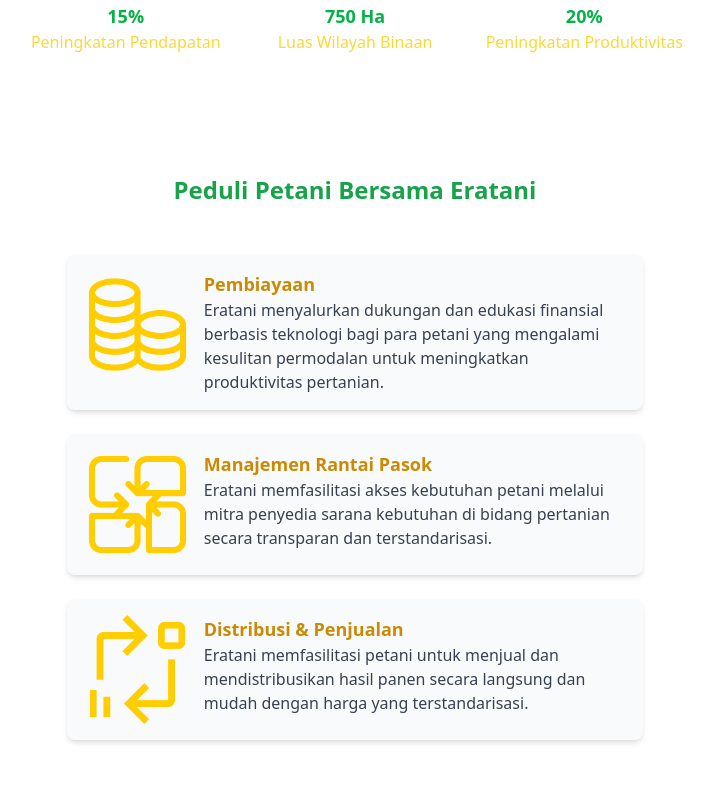
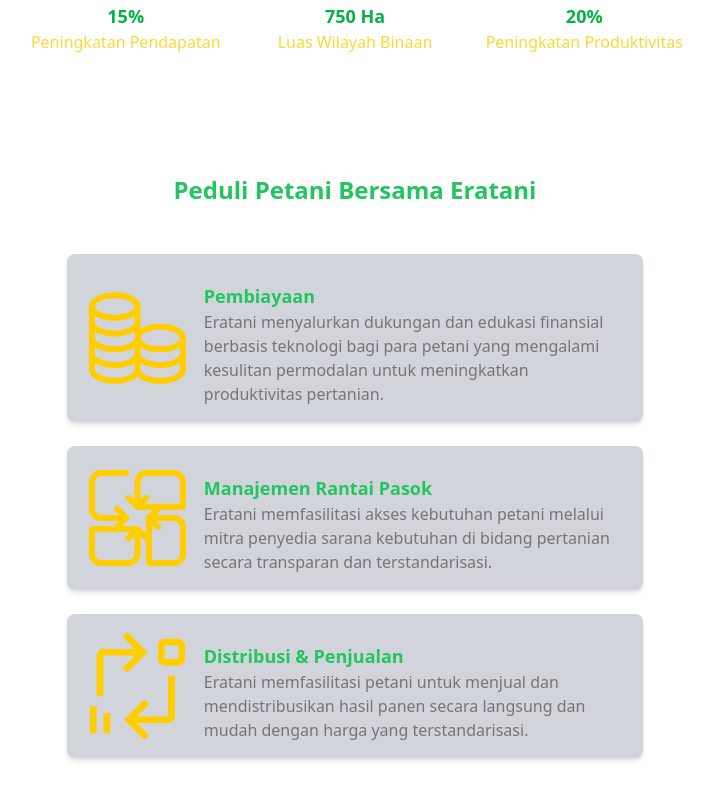
Before and after one commit to fahmi-azzuhri/Assesment-Test-FE, a React (Vite) app: page / in a window 1280 px wide. Shown: the part 1208-2008 px from the top of the page, without its empty margins (285-999 px from the left). Built offline with nearby package versions, Linux system fonts and the light colour scheme.

Commit message:
fix section farmer care

```diff
--- a/src/components/FarmerCare/FarmerCard.jsx
+++ b/src/components/FarmerCare/FarmerCard.jsx
@@ -2,11 +2,11 @@
 
 function FarmerCard({ icon, title, desc }) {
   return (
-    <div className="flex items-start bg-gray-50 p-4 rounded-lg shadow-md gap-3">
+    <div className="flex items-center items-start bg-gray-300 p-4 rounded-lg shadow-md gap-3">
       <img className="w-1/5" src={icon} />
-      <div>
-        <h3 className="text-yellow-600 font-bold text-lg"> {title} </h3>
-        <p className="text-gray-700">{desc}</p>
+      <div className="mt-3">
+        <h3 className="text-green-500 font-bold text-lg"> {title} </h3>
+        <p className="text-neutral-500">{desc}</p>
       </div>
     </div>
   );
--- a/src/components/FarmerCare/index.jsx
+++ b/src/components/FarmerCare/index.jsx
@@ -6,7 +6,7 @@
 function FarmerCare() {
   return (
     <div className="flex flex-col items-center space-y-12 p-6">
-      <h2 className="text-green-600 text-2xl font-bold">
+      <h2 className="flex text-green-500 text-2xl text-center font-bold sm:text-left">
         Peduli Petani Bersama Eratani
       </h2>
       <div className="space-y-6 w-full max-w-xl">
```
